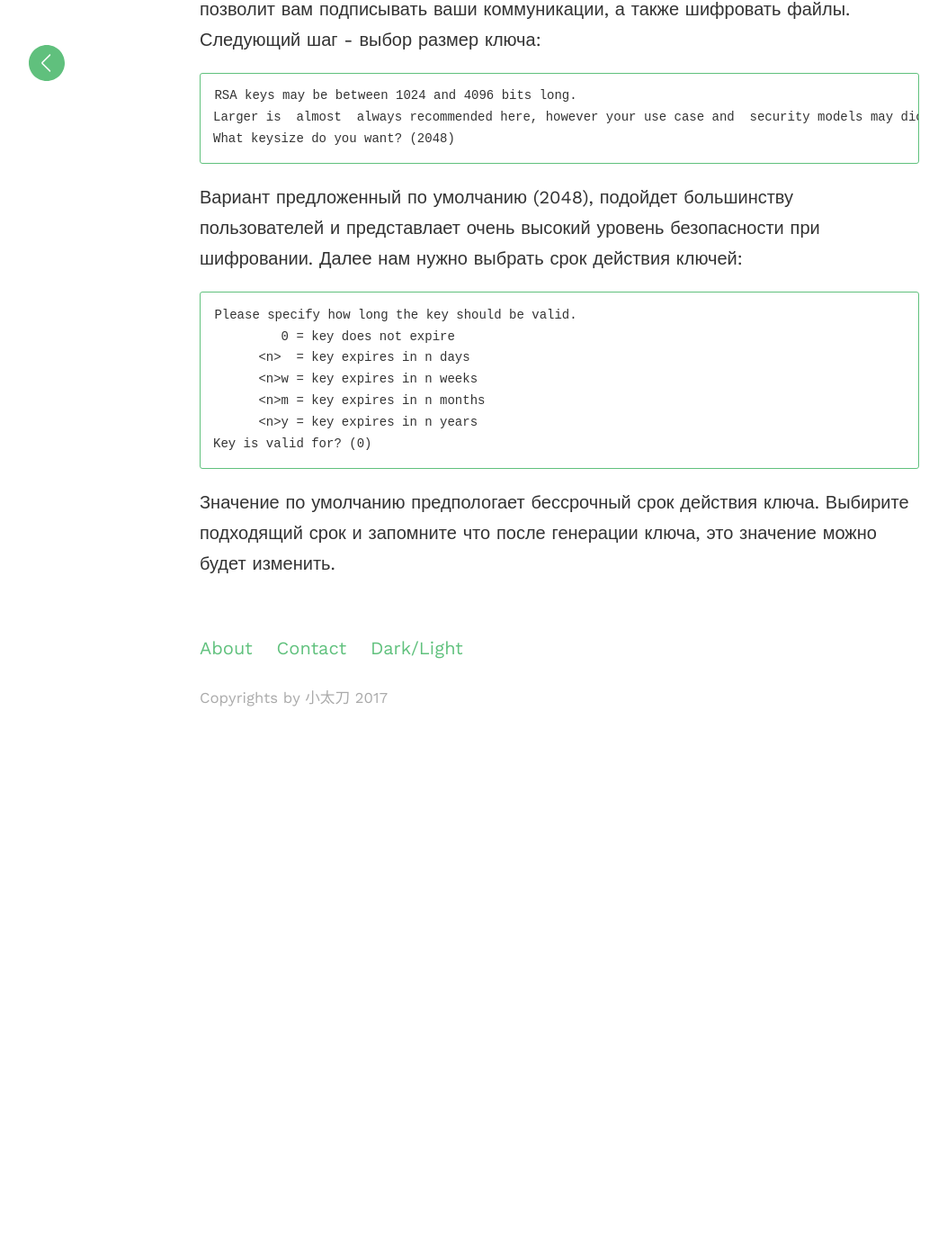
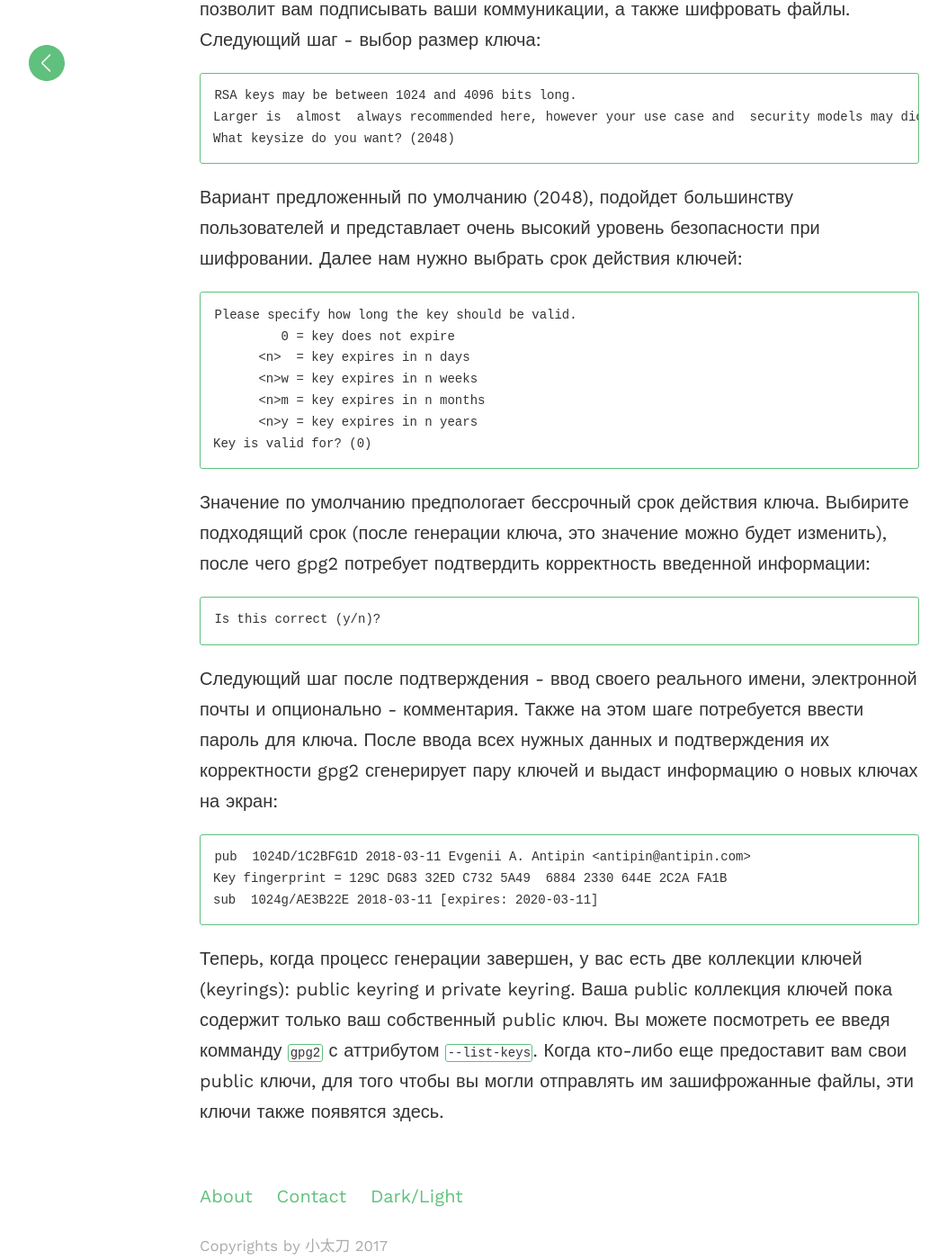
Before and after one commit to evgeniyantipin/evgeniyantipin.github.io, a Jekyll site: the page built from _posts/2018-03-10-gpg2.markdown, in a window 1280 px wide and 1400 px high, scrolled down 1738 px. Shown: the whole window at 90% size, without its empty margins (18-1071 px from the left). Built offline with Jekyll 4.4.1, drawn with Linux system fonts in a browser that asks for light colours; before the commit the page ends 2529 px from its top, so only the background shows below that.

Commit message:
Update 2018-03-10-gpg2.markdown

````diff
--- a/_posts/2018-03-10-gpg2.markdown
+++ b/_posts/2018-03-10-gpg2.markdown
@@ -49,4 +49,18 @@ Please specify how long the key should be valid.
       <n>y = key expires in n years
 Key is valid for? (0)
 ```
-Значение по умолчанию предпологает бессрочный срок действия ключа. Выбирите подходящий срок и запомните что после генерации ключа, это значение можно будет изменить.
+Значение по умолчанию предпологает бессрочный срок действия ключа. Выбирите подходящий срок (после генерации ключа, это значение можно будет изменить), после чего gpg2 потребует подтвердить корректность введенной информации:
+```bash
+Is this correct (y/n)?
+```
+Следующий шаг после подтверждения - ввод своего реального имени, электронной почты и опционально - комментария.
+Также на этом шаге потребуется ввести пароль для ключа.
+После ввода всех нужных данных и подтверждения их корректности gpg2 сгенерирует пару ключей и выдаст информацию о новых ключах на экран:
+```bash
+pub  1024D/1C2BFG1D 2018-03-11 Evgenii A. Antipin <antipin@antipin.com>
+Key fingerprint = 129C DG83 32ED C732 5A49  6884 2330 644E 2C2A FA1B
+sub  1024g/AE3B22E 2018-03-11 [expires: 2020-03-11]
+```
+Теперь, когда процесс генерации завершен, у вас есть две коллекции ключей (keyrings): public keyring и private keyring.
+Ваша public коллекция ключей пока содержит только ваш собственный public ключ. Вы можете посмотреть ее введя комманду `gpg2` с аттрибутом `--list-keys`.
+Когда кто-либо еще предоставит вам свои public ключи, для того чтобы вы могли отправлять им зашифрожанные файлы, эти ключи также появятся здесь.
````
